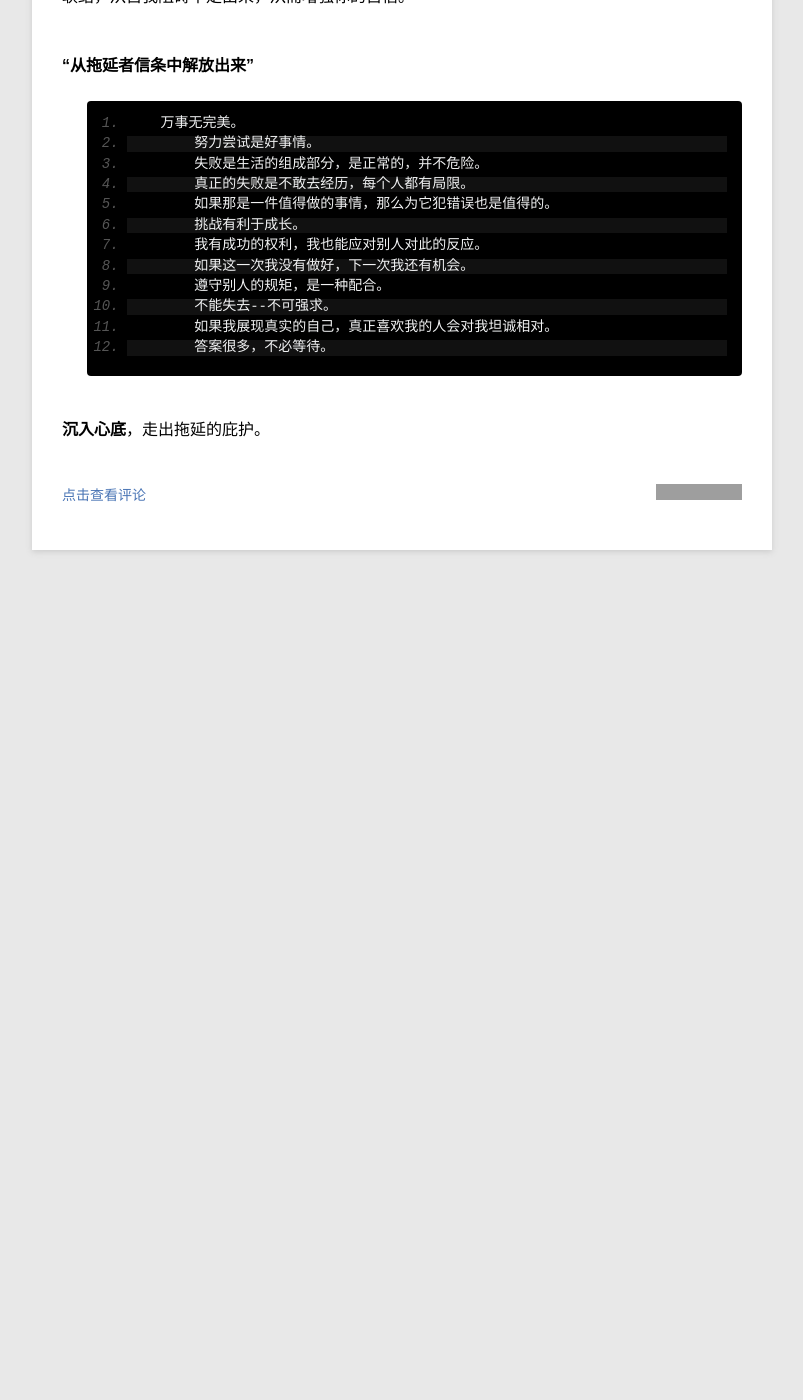
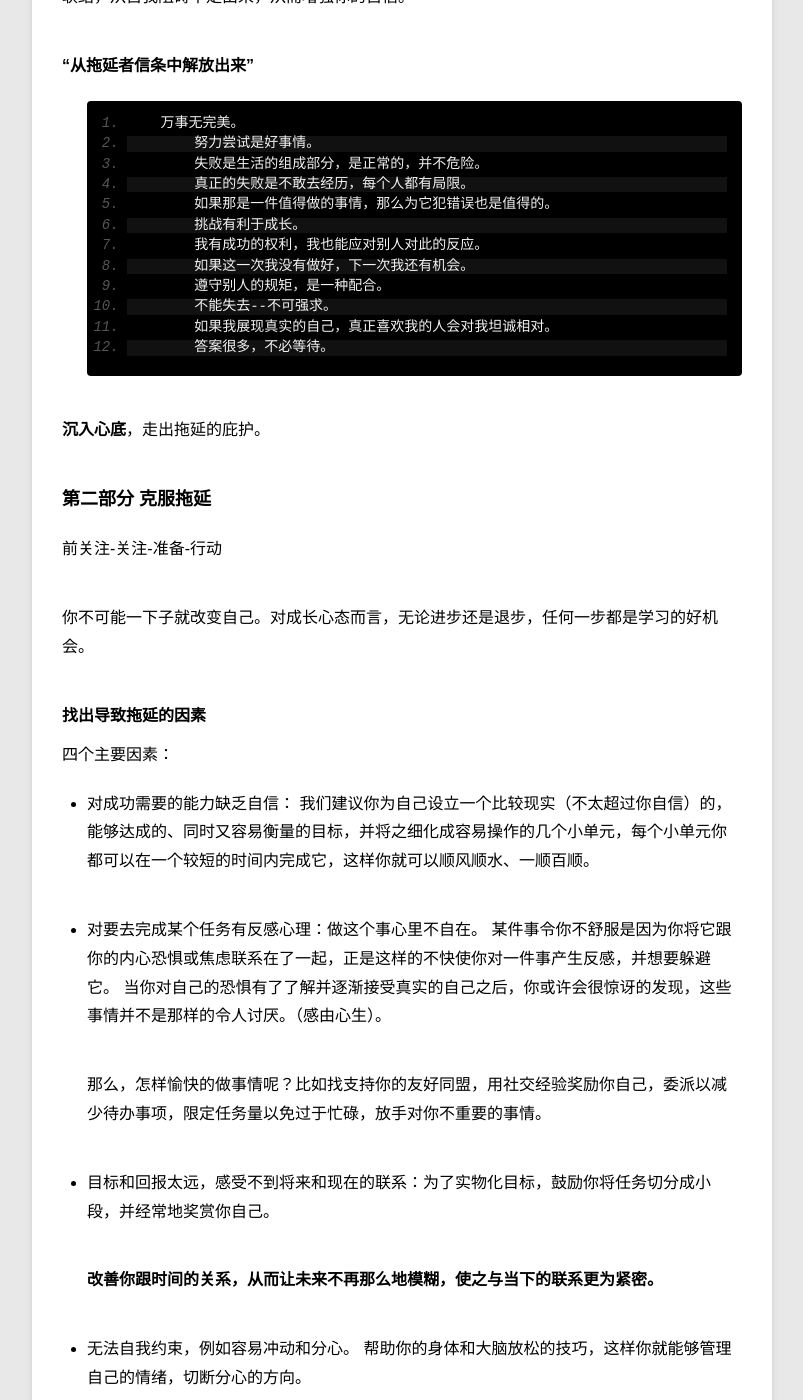
Before and after one commit to killets/blog, a Jekyll site: the page built from _posts/blog/2015-07-22-procrastination.md, in a window 1280 px wide and 1400 px high, scrolled down 11121 px. Shown: the whole window, without its empty margins (78-881 px from the left). Built offline with Jekyll 4.4.1, drawn with Linux system fonts in a browser that asks for light colours; Markdown is read by kramdown in place of the engine named in the settings; before the commit the page ends 11751 px from its top, so only the background shows below that; some of the changed text lies outside the part shown; grey boxes are pictures that could not be loaded.

Commit message:
Update 2015-07-22-procrastination.md

```diff
--- a/_posts/blog/2015-07-22-procrastination.md
+++ b/_posts/blog/2015-07-22-procrastination.md
@@ -257,3 +257,34 @@ Jane B. Burka
 >     	答案很多，不必等待。
 
 **沉入心底**，走出拖延的庇护。
+
+###第二部分 克服拖延
+
+前关注-关注-准备-行动
+
+你不可能一下子就改变自己。对成长心态而言，无论进步还是退步，任何一步都是学习的好机会。
+
+#### 找出导致拖延的因素
+四个主要因素：
+
+- 对成功需要的能力缺乏自信： 我们建议你为自己设立一个比较现实（不太超过你自信）的，能够达成的、同时又容易衡量的目标，并将之细化成容易操作的几个小单元，每个小单元你都可以在一个较短的时间内完成它，这样你就可以顺风顺水、一顺百顺。
+
+- 对要去完成某个任务有反感心理：做这个事心里不自在。 某件事令你不舒服是因为你将它跟你的内心恐惧或焦虑联系在了一起，正是这样的不快使你对一件事产生反感，并想要躲避它。
+当你对自己的恐惧有了了解并逐渐接受真实的自己之后，你或许会很惊讶的发现，这些事情并不是那样的令人讨厌。（感由心生）。
+
+    那么，怎样愉快的做事情呢？比如找支持你的友好同盟，用社交经验奖励你自己，委派以减少待办事项，限定任务量以免过于忙碌，放手对你不重要的事情。
+
+- 目标和回报太远，感受不到将来和现在的联系：为了实物化目标，鼓励你将任务切分成小段，并经常地奖赏你自己。
+
+    **改善你跟时间的关系，从而让未来不再那么地模糊，使之与当下的联系更为紧密。**
+
+- 无法自我约束，例如容易冲动和分心。 帮助你的身体和大脑放松的技巧，这样你就能够管理自己的情绪，切断分心的方向。
+
+#### 如何运用这些技巧
+- 一次尝试一个技巧
+- 慢慢来，不急
+- 观察内心的抵抗： 拖延者最难做到的事情：将他们理智上知道的事情付诸实践！当察觉到内心有抵抗时，你应该去回想一下你抵抗的真正对象是什么。
+- 自由书写： 不管标点、语法，想到什么写什么，不停的写。这样可以让你知道，你的大脑在想什么。
+    **“80%的大脑活动发生在你的意识之外”**
+- 考虑心理治疗
+- 重复是很重要的
```
